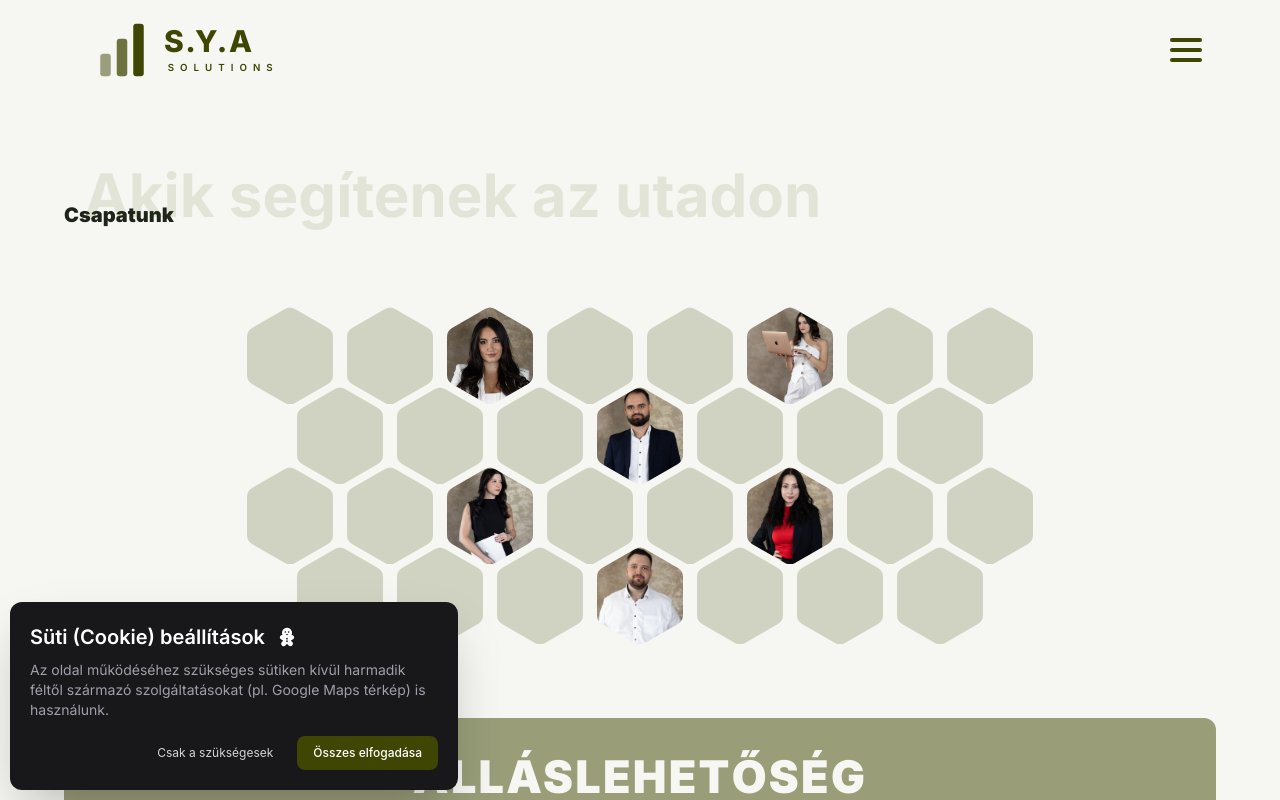
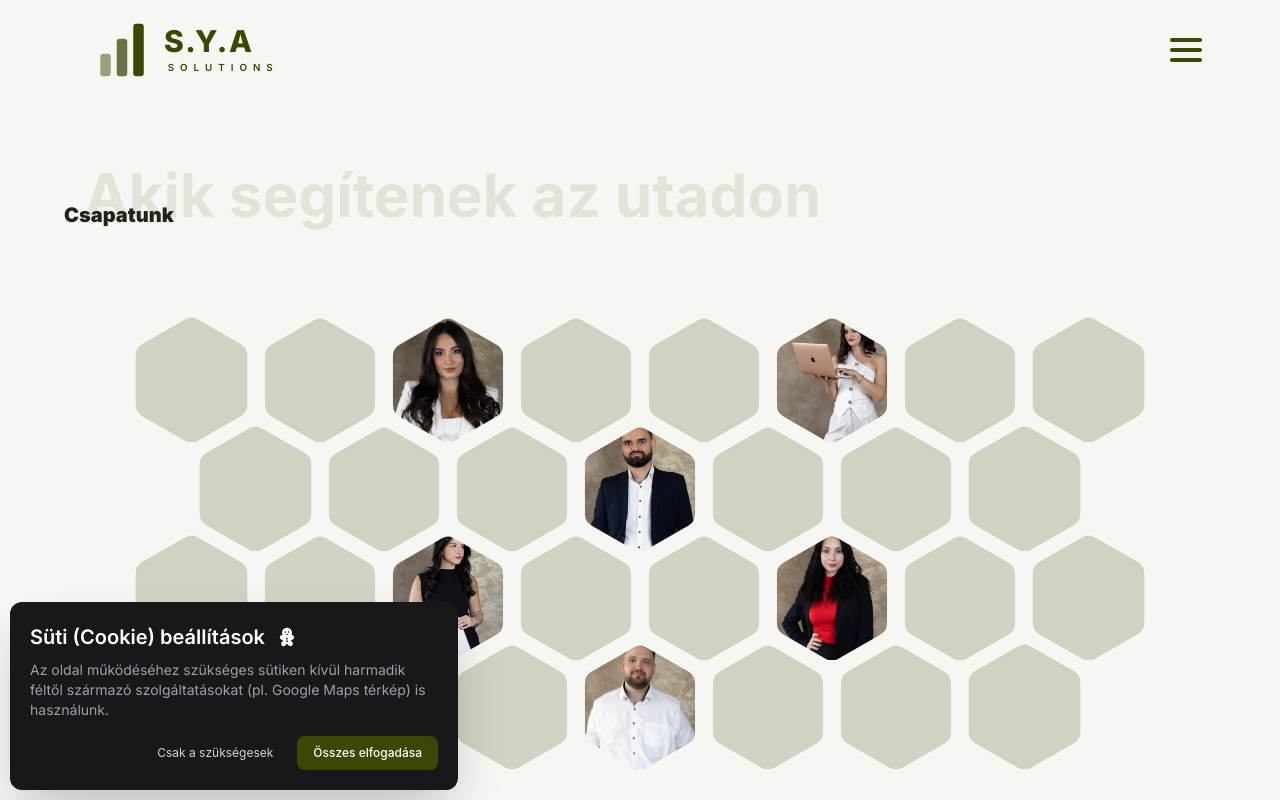
Before and after one commit to Quruzslo/sya-solutions, a Next.js app: page /rolunk in a window 1280 px wide. Shown: the top 800 px of the page. Built offline with nearby package versions, Linux system fonts and the light colour scheme; a web font is replaced by a local one.

Commit message:
hexagon reszponzívabbá téve

```diff
--- a/app/rolunk/Rolunk.tsx
+++ b/app/rolunk/Rolunk.tsx
@@ -9,7 +9,7 @@ type MemberType = (typeof rolunkData)[0];
 export default function Rolunk() {
   const [selectedMember, setSelectedMember] = useState<MemberType | null>(null);
 
-  // Desktop layout
+  // Desktop layout (8-7-8-7 elem)
   const desktopHiveLayout: Array<{
     memberId?: number;
     isDecorative?: boolean;
@@ -53,13 +53,12 @@ export default function Rolunk() {
     { isDecorative: true },
   ];
 
-  // Mobile layout
+  // Mobile layout (4-3-4-3 elem)
   const mobileHiveLayout: Array<{ memberId?: number; isDecorative?: boolean }> =
     [
       // 1. sor (4 elem)
       { memberId: 0 }, // Viola
       { isDecorative: true },
-
       { isDecorative: true },
       { memberId: 1 }, // Zsófi
 
@@ -69,9 +68,8 @@ export default function Rolunk() {
       { isDecorative: true },
 
       // 3. sor (4 elem)
-
-      { memberId: 4 },
-      { isDecorative: true }, // Inez
+      { memberId: 4 }, // Inez
+      { isDecorative: true },
       { isDecorative: true },
       { memberId: 3 }, // Zsani
 
@@ -91,12 +89,13 @@ export default function Rolunk() {
   };
 
   return (
-    <section className="w-full flex flex-col mb-[50px] overflow-x-auto">
+    <section className="w-full flex flex-col mb-[50px] overflow-x-hidden">
       <SectionTitles title={"Csapatunk"} bgText={"Akik segítenek az utadon"} />
 
-      {/* MOBIL KAPTÁR */}
-      <div className="flex flex-col items-center py-6 lg:hidden">
-        <div className="flex">
+      {/* MOBIL KAPTÁR (4 oszlopos szélességre méretezve) */}
+      <div className="flex flex-col items-center py-6 lg:hidden w-full max-w-[480px] mx-auto px-2">
+        {/* 1. Sor (4 elem) */}
+        <div className="flex justify-center w-full">
           {mobileHiveLayout.slice(0, 4).map((cell, i) => (
             <HiveCell
               key={`m-row1-${i}`}
@@ -107,7 +106,8 @@ export default function Rolunk() {
           ))}
         </div>
 
-        <div className="flex sm:-mt-[15px]">
+        {/* 2. Sor (3 elem, átfedéssel a hegyes csúcsok miatt) */}
+        <div className="flex justify-center w-full -mt-[6.8%]">
           {mobileHiveLayout.slice(4, 7).map((cell, i) => (
             <HiveCell
               key={`m-row2-${i}`}
@@ -118,7 +118,8 @@ export default function Rolunk() {
           ))}
         </div>
 
-        <div className="flex sm:-mt-[15px]">
+        {/* 3. Sor (4 elem) */}
+        <div className="flex justify-center w-full -mt-[6.8%]">
           {mobileHiveLayout.slice(7, 11).map((cell, i) => (
             <HiveCell
               key={`m-row3-${i}`}
@@ -129,7 +130,8 @@ export default function Rolunk() {
           ))}
         </div>
 
-        <div className="flex sm:-mt-[15px]">
+        {/* 4. Sor (3 elem) */}
+        <div className="flex justify-center w-full -mt-[6.8%]">
           {mobileHiveLayout.slice(11, 14).map((cell, i) => (
             <HiveCell
               key={`m-row4-${i}`}
@@ -141,9 +143,10 @@ export default function Rolunk() {
         </div>
       </div>
 
-      {/* DESKTOP KAPTÁR */}
-      <div className="hidden lg:flex flex-col items-center py-6">
-        <div className="flex">
+      {/* DESKTOP KAPTÁR (8 oszlopos szélességre méretezve) */}
+      <div className="hidden lg:flex flex-col items-center py-6 w-full max-w-[1100px] mx-auto px-4">
+        {/* 1. Sor (8 elem) */}
+        <div className="flex justify-center w-full">
           {desktopHiveLayout.slice(0, 8).map((cell, i) => (
             <HiveCell
               key={`d-row1-${i}`}
@@ -154,7 +157,8 @@ export default function Rolunk() {
           ))}
         </div>
 
-        <div className="flex lg:-mt-[20px]">
+        {/* 2. Sor (7 elem) */}
+        <div className="flex justify-center w-full -mt-[3.6%]">
           {desktopHiveLayout.slice(8, 15).map((cell, i) => (
             <HiveCell
               key={`d-row2-${i}`}
@@ -165,7 +169,8 @@ export default function Rolunk() {
           ))}
         </div>
 
-        <div className="flex lg:-mt-[20px]">
+        {/* 3. Sor (8 elem) */}
+        <div className="flex justify-center w-full -mt-[3.6%]">
           {desktopHiveLayout.slice(15, 23).map((cell, i) => (
             <HiveCell
               key={`d-row3-${i}`}
@@ -176,7 +181,8 @@ export default function Rolunk() {
           ))}
         </div>
 
-        <div className="flex lg:-mt-[20px]">
+        {/* 4. Sor (7 elem) */}
+        <div className="flex justify-center w-full -mt-[3.6%]">
           {desktopHiveLayout.slice(23, 30).map((cell, i) => (
             <HiveCell
               key={`d-row4-${i}`}
@@ -188,7 +194,7 @@ export default function Rolunk() {
         </div>
       </div>
 
-      {/* popup */}
+      {/* POPUP MODAL */}
       {selectedMember && (
         <div
           className="fixed inset-0 pt-[100px] md:pt-[130px] pb-10 z-50 flex items-start justify-center bg-black/60 overflow-y-auto backdrop-blur-sm p-4 animate-fade-in"
@@ -200,7 +206,7 @@ export default function Rolunk() {
           >
             <button
               onClick={() => setSelectedMember(null)}
-              className="absolute top-4 right-4 text-feher transition duration-300 p-1 z-[20] border-2 border-transparent hover:border-2 hover:border-red-300 rounded-full"
+              className="absolute top-4 right-4 text-feher transition duration-300 p-1 z-[20] border-2 border-transparent hover:border-red-300 rounded-full"
               aria-label="Bezárás"
             >
               <svg
@@ -218,14 +224,13 @@ export default function Rolunk() {
               </svg>
             </button>
 
-            {/* Nagyobb kép */}
-            <div className="w-full h-full absolute inset-0  mx-auto z-0">
+            <div className="w-full h-full absolute inset-0 mx-auto z-0">
               <Image
                 src={selectedMember.img}
                 alt={selectedMember.name}
                 fill
                 className="object-cover object-top rounded-[10px]"
-                sizes=""
+                sizes="(max-width: 768px) 100vw, 650px"
               />
             </div>
 
@@ -239,7 +244,6 @@ export default function Rolunk() {
               </p>
             </div>
 
-            {/* Név és leírás */}
             <div className="z-10 w-full p-[10px] rounded-b-[10px] bg-gradient-to-t from-black to-transparent pt-[100px]">
               <p className="text-neutral-100 text-start text-[15px] overflow-y-auto max-h-[150px]">
                 {(selectedMember as any).description}
@@ -266,7 +270,7 @@ function HiveCell({
   return (
     <div
       onClick={() => member && onSelect(member)}
-      className={`relative w-[50px] h-[50px] sm:w-[75px] sm:h-[75px] lg:w-[100px] lg:h-[100px] transition-all ${
+      className={`relative w-[23%] lg:w-[12%] aspect-[1/1.15] shrink-0 transition-all ${
         member ? "cursor-pointer hover:scale-105 hover:z-10" : ""
       }`}
     >
@@ -277,7 +281,7 @@ function HiveCell({
             fill
             src={member.img}
             className="object-cover object-top"
-            sizes="(max-width: 1024px) 75px, 150px"
+            sizes="(max-width: 1024px) 25vw, 150px"
           />
         ) : (
           <div className="w-full h-full bg-zold/20" />
```
